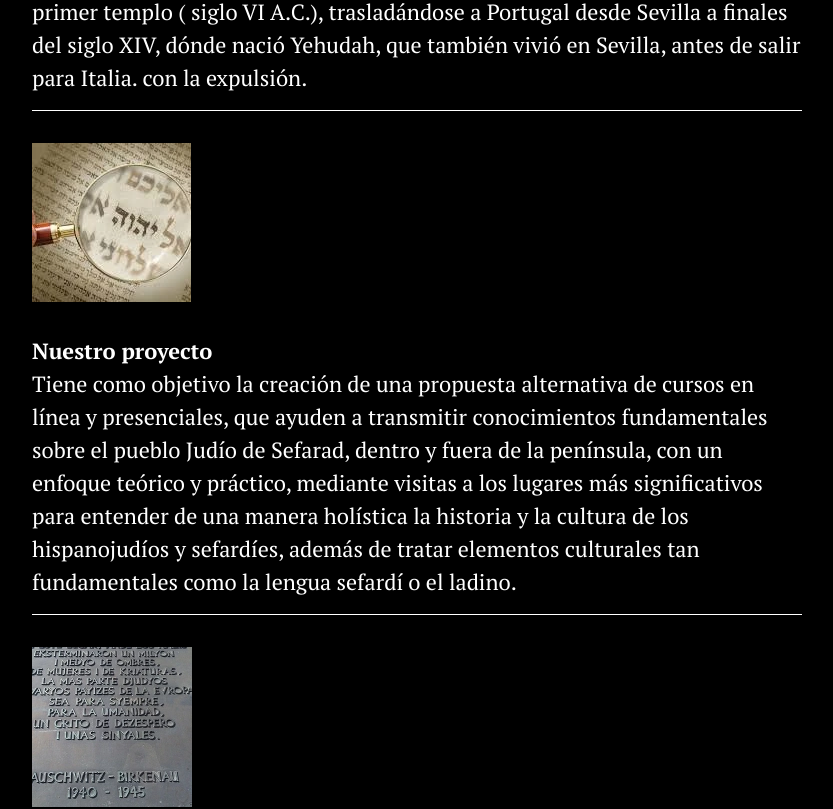
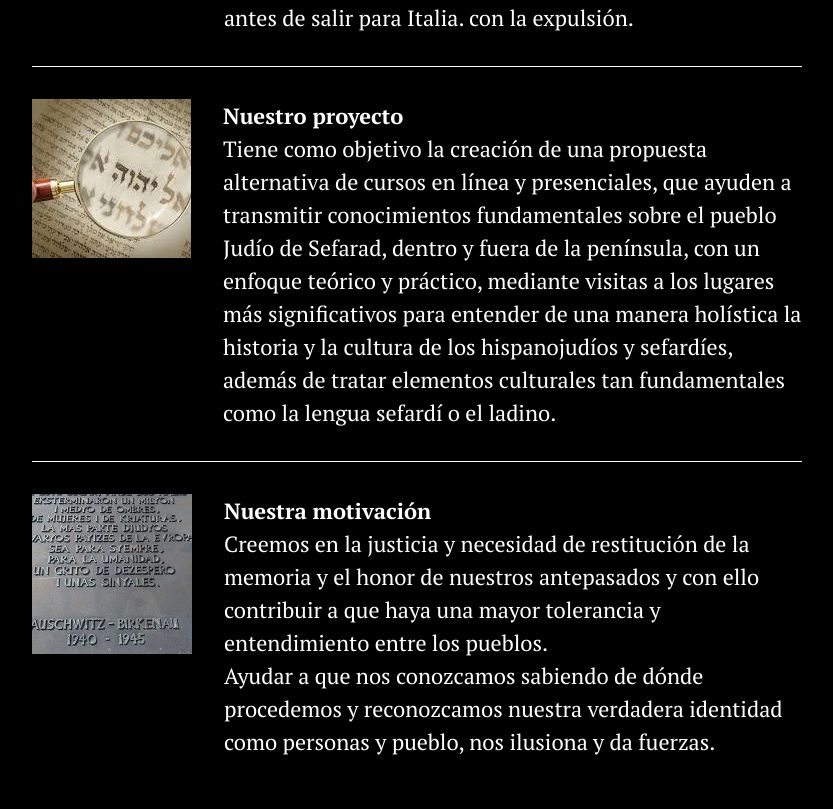
Before and after one commit to ferpar/clh, a Next.js app: page / in a window 1280 px wide. Shown: the part 3615-4424 px from the top of the page, without its empty margins (223-1056 px from the left). Built offline with nearby package versions, Linux system fonts and the light colour scheme.

Commit message:
desktop layout for Triptic

```diff
--- a/src/components/Triptic/Triptic.js
+++ b/src/components/Triptic/Triptic.js
@@ -5,8 +5,9 @@ function Triptic() {
   return (
     <section className={styles["triptic"]}>
       <div className="max-width-wrapper">
+        <article>
+          <img src="/images/erudite.webp" alt="Erudite" />
           <div>
-          <img src="/images/erudite.webp" alt="Erudite" />
             <p>
               <strong>{getString("OUR_NAME")}</strong>
             </p>
@@ -14,21 +15,26 @@ function Triptic() {
             <p>{getString("OUR_NAME_DESC2")}</p>
             <p>{getString("OUR_NAME_DESC3")}</p>
           </div>
+        </article>
+        <article>
+          <img src="/images/magniglass.webp" alt="Project" />
           <div>
-          <img src="/images/magniglass.webp" alt="Project" />
             <p>
               <strong>{getString("OUR_PROJECT")}</strong>
             </p>
             <p>{getString("OUR_PROJECT_DESC")}</p>
           </div>
+        </article>
+        <article>
+          <img src="/images/auschwitz.webp" alt="Project" />
           <div>
-          <img src="/images/auschwitz.webp" alt="Project" />
             <p>
               <strong>{getString("OUR_MOTIVATION")}</strong>
             </p>
             <p>{getString("OUR_MOTIVATION_DESC1")}</p>
             <p>{getString("OUR_MOTIVATION_DESC2")}</p>
           </div>
+        </article>
       </div>
     </section>
   );
--- a/src/components/Triptic/Triptic.module.css
+++ b/src/components/Triptic/Triptic.module.css
@@ -4,10 +4,16 @@
     padding: 60px 20px;
 }
 
-.triptic div {
+.triptic article {
     padding: 1rem 0;
     text-align: left;
     border-bottom: 1px solid white;
+    display: flex;
+    flex-direction: column;
+}
+
+.triptic div {
+    padding: 1rem 0;
 }
 
 .triptic img {
@@ -15,6 +21,14 @@
     max-width: 160px;
 }
 
-.triptic div:last-child {
+.triptic article:last-child {
     border-bottom: none;
 }
+
+@media (min-width: 1280px) {
+    .triptic article {
+        flex-direction: row;
+        align-items: flex-start;
+        gap: 2rem;
+    }
+}
```
Lines whose indentation alone changed are shown as unchanged.
